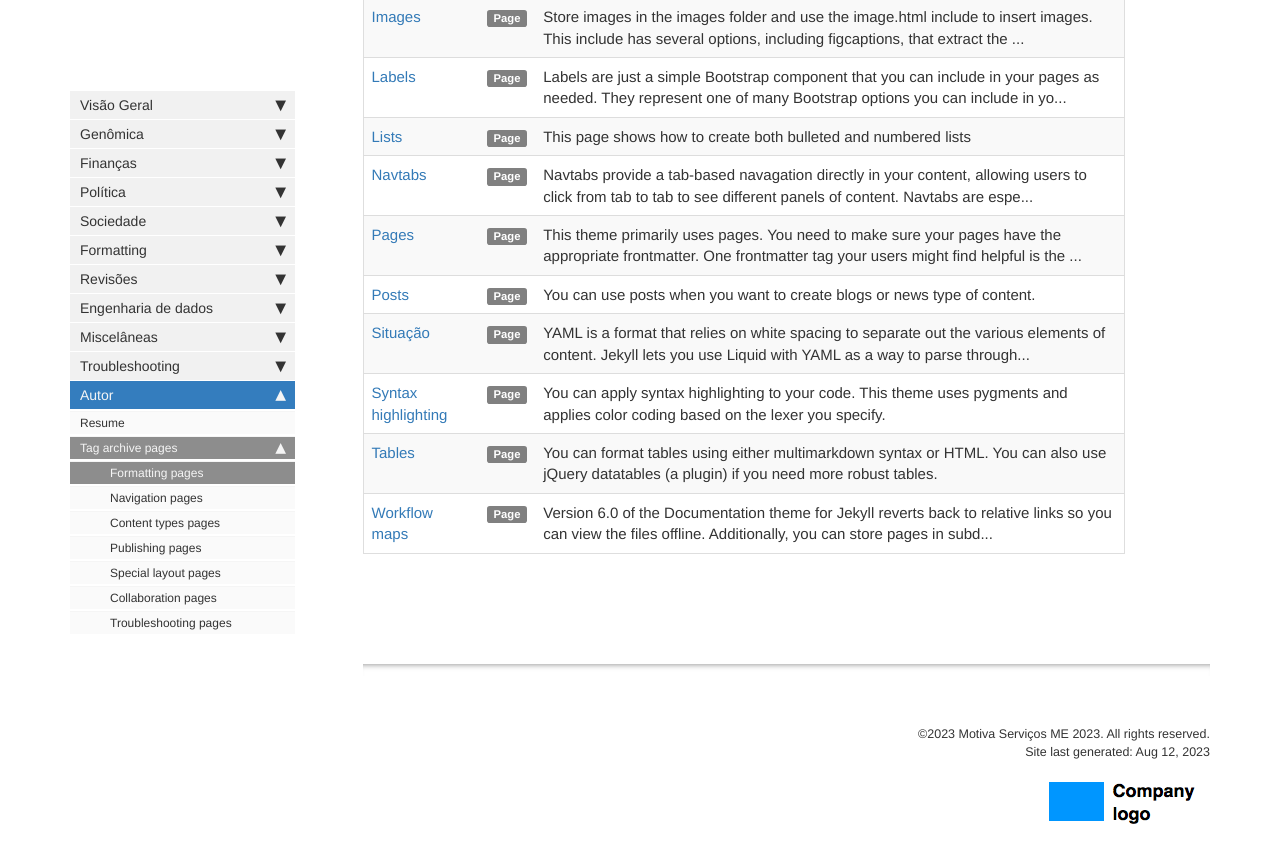
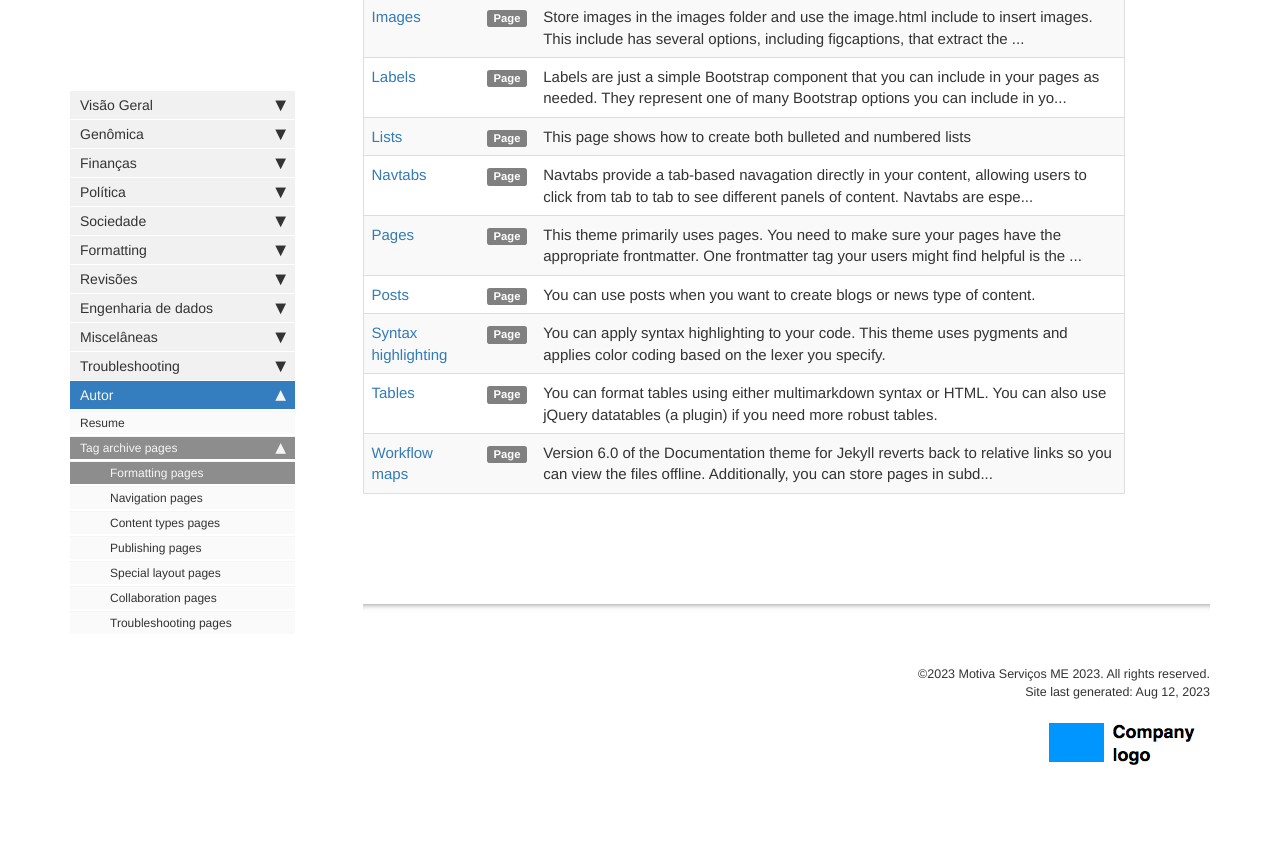
Before and after one commit to esthercamilo/esthercamilo.github.io, a Jekyll site: the page built from pages/tags/tag_formatting.md, in a window 1280 px wide and 900 px high, scrolled down 604 px. Shown: the top 863 px of the window. Built offline with Jekyll 4.4.1, drawn with Linux system fonts in a browser that asks for light colours; comment, search, counter and statistics services are not loaded; after the commit the page ends 1445 px from its top, so only the background shows below that.

Commit message:
melhorias no texto inicial

```diff
--- a/pages/mydoc/mydoc_situacao_de_rua.md
+++ /dev/null
@@ -1,28 +0,0 @@
----
-title: Situação
-tags: [formatting]
-keywords: search
-summary: "YAML is a format that relies on white spacing to separate out the various elements of content. Jekyll lets you use Liquid with YAML as a way to parse through the data. Storing items for your table of contents is one of the most common uses of YAML with Jekyll."
-sidebar: mydoc_sidebar
-permalink: mydoc_situacao_de_rua.html
-folder: mydoc
-toc: false
----
-
-<style>
-.result {
-background-color: #f0f0f0;
-border: 1px solid #dedede;
-padding: 10px;
-margin-top: 10px;
-margin-bottom: 10px;
-}
-</style>
-
-## Overview
-Pessoas dormindo habitando viadutos e calçadas infelizmente é uma realidade comum na cidade de São Paulo
-
-
-## Mais recursos
-
-{% include links.html %}
```
Also changed, not shown: index.md (+9 -4 lines), pages/mydoc/situacao_de_rua.md (added, +18 -0 lines).
